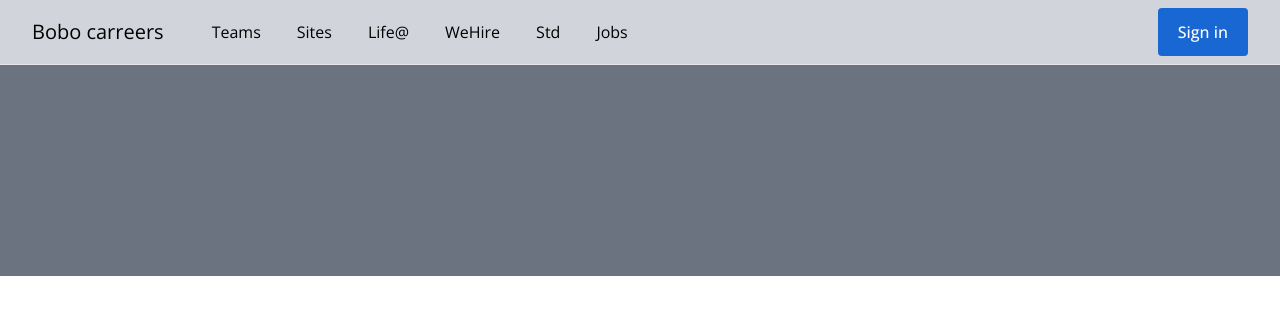
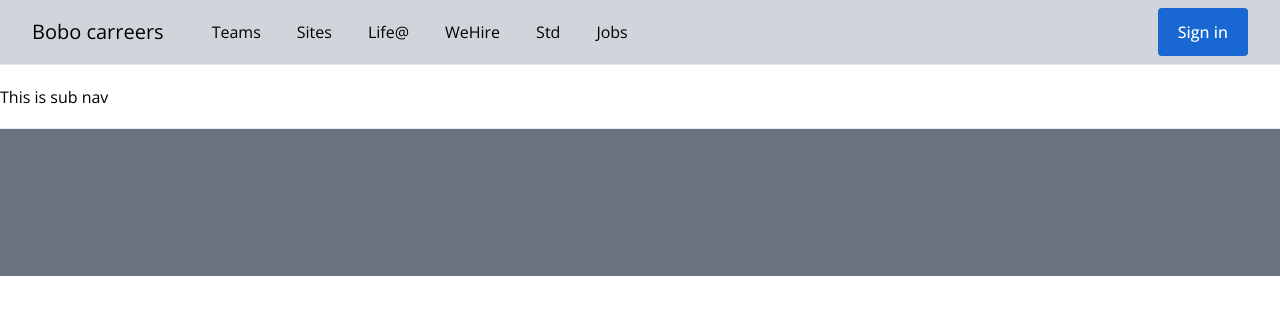
Before and after one commit to PhilippePerfetto/2022-FormationUdemyVueJs, a Vue app in the folder 1_job-search/: page / in a window 1280 px wide. Shown: the top 314 px of the page. Built offline with nearby package versions, Linux system fonts and the light colour scheme.

Commit message:
Added a new sub nav component and fontawesome package references

```diff
--- a/1_job-search/package.json
+++ b/1_job-search/package.json
@@ -10,6 +10,9 @@
     "lint": "vue-cli-service lint"
   },
   "dependencies": {
+    "@fortawesome/fontawesome-svg-core": "^6.2.1",
+    "@fortawesome/free-solid-svg-icons": "^6.2.1",
+    "@fortawesome/vue-fontawesome": "^3.0.2",
     "autoprefixer": "^10",
     "core-js": "^3.8.3",
     "postcss": "^8",
--- a/1_job-search/src/components/MainNav.vue
+++ b/1_job-search/src/components/MainNav.vue
@@ -24,6 +24,7 @@
       </div>
     </div>
     <hr class="line" />
+    <TheSubnav></TheSubnav>
   </div>
   <div class="flex w_full h-64 bg-gray-500"></div>
   <!--<div class="w_full border-b border-solid border-brand-gray-1">.</div>-->
@@ -33,12 +34,14 @@
 <script>
 import ActionButton from "@/components/ActionButton.vue";
 import ProfileImage from "@/components/ProfileImage.vue";
+import TheSubnav from "@/components/TheSubnav.vue";
 
 export default {
   name: "MainNav",
   components: {
     ActionButton,
     ProfileImage,
+    TheSubnav,
   },
   data() {
     return {
--- /dev/null
+++ b/1_job-search/src/components/TheSubnav.vue
@@ -0,0 +1,13 @@
+<template>
+  <div class="w-full h-16 border-b border-solid border-x-brand-gray-1 bg-white">
+    <div class="flex items-center h-full px">This is sub nav</div>
+  </div>
+</template>
+
+<script>
+export default {
+  name: "TheSubnav",
+};
+</script>
+
+<style></style>
```
Also changed, not shown: 1 other file (tests, documents, lock files or other folders).
